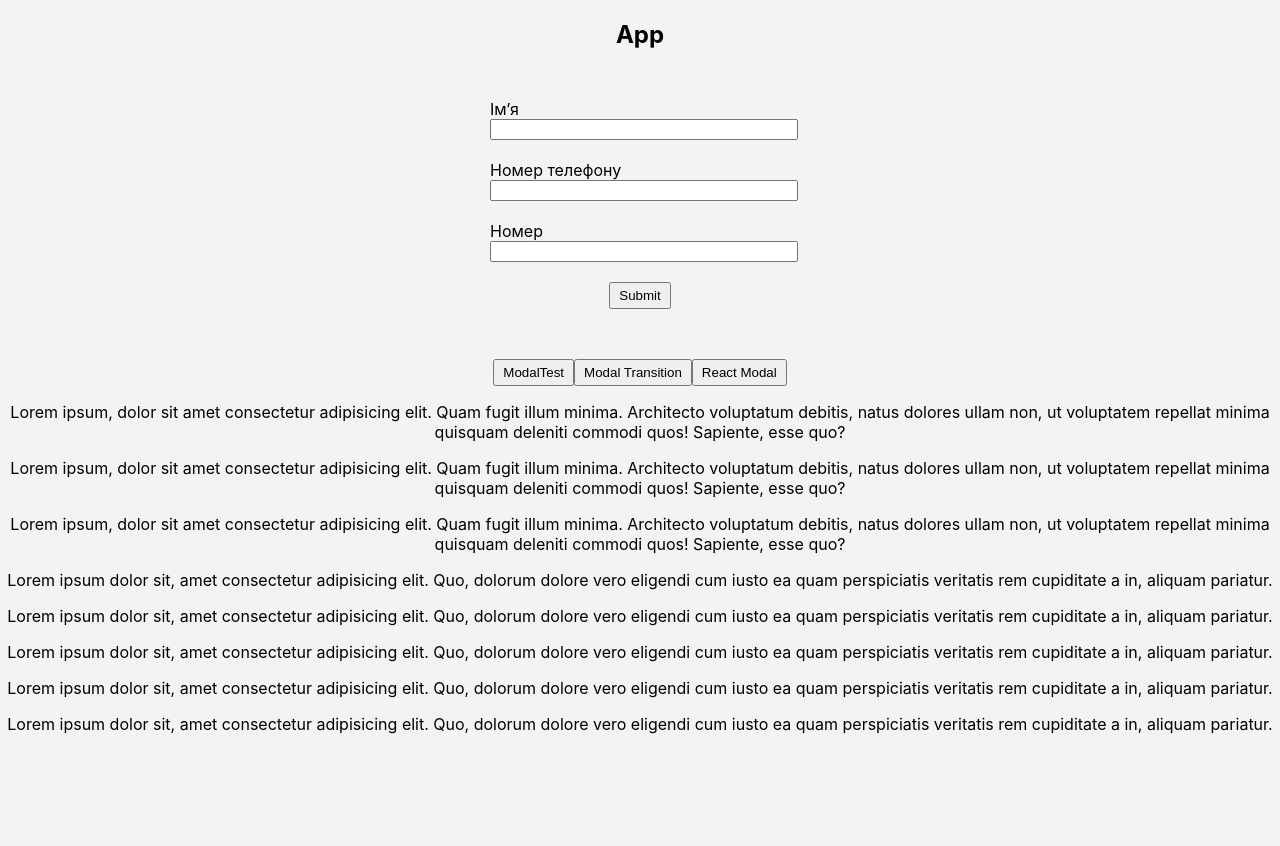
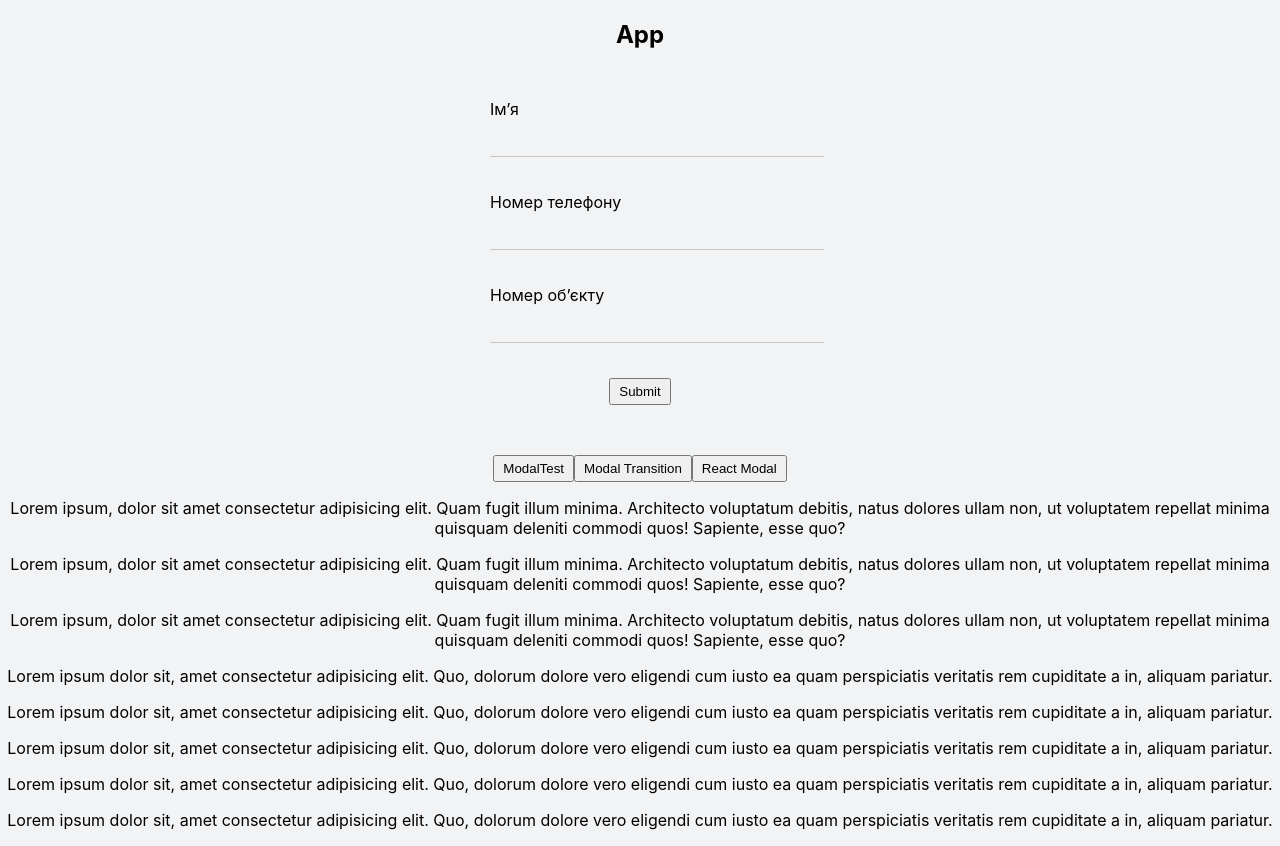
Before and after one commit to PolztiukVolodymyr/test-app, a React (Create React App) app: page / in a window 1280 px wide. Before the commit the page ends 800 px from the top, so only its background shows below. Built offline with nearby package versions, Linux system fonts and the light colour scheme.

Commit message:
test forik props

```diff
--- a/src/components/FormikForm/FormikForm.jsx
+++ b/src/components/FormikForm/FormikForm.jsx
@@ -34,6 +34,9 @@ const FormikForm = () => {
             validationSchema={validationSchema}
             onSubmit={onSubmit}
         >
+            {(formik) => {
+                console.log("Formik props", formik);
+                return (
                     <Form className={styles.form}>
                         <div className={styles.inputWrap}>
                             <label htmlFor='userName' className={styles.label}>
@@ -69,7 +72,7 @@ const FormikForm = () => {
                         </div>
                         <div className={styles.inputWrap}>
                             <label htmlFor='objNumber' className={styles.label}>
-                        Номер
+                                Номер об’єкту
                             </label>
                             <Field
                                 type='text'
@@ -85,6 +88,8 @@ const FormikForm = () => {
                         </div>
                         <button type='submit'>Submit</button>
                     </Form>
+                );
+            }}
         </Formik>
     );
 };
--- a/src/components/FormikForm/FormikForm.module.scss
+++ b/src/components/FormikForm/FormikForm.module.scss
@@ -19,12 +19,24 @@
 
 .input {
     width: 100%;
+    height: 35px;
+    margin-bottom: 15px;
+    background-color: transparent;
+    border: none;
+    outline: none;
+    border-bottom: 1px solid rgba(199, 199, 199, 1);
+    padding-left: 32px;
+    cursor: pointer;
 }
 
 .error {
-    font-size: 0.75rem;
+    font-size: 0.8rem;
     position: absolute;
     top: -25px;
     right: 0;
     color: red;
 }
+
+// .error.input {
+//     border-bottom: 1px solid red;
+// }
```
Lines whose indentation alone changed are shown as unchanged.
